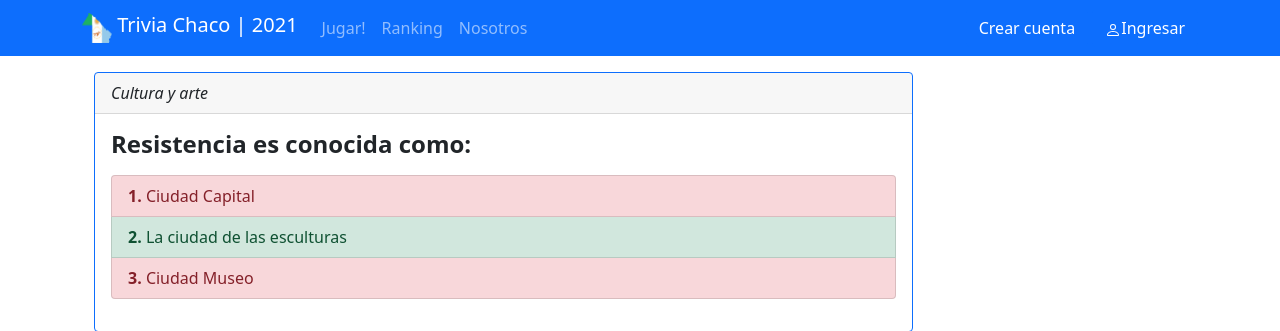
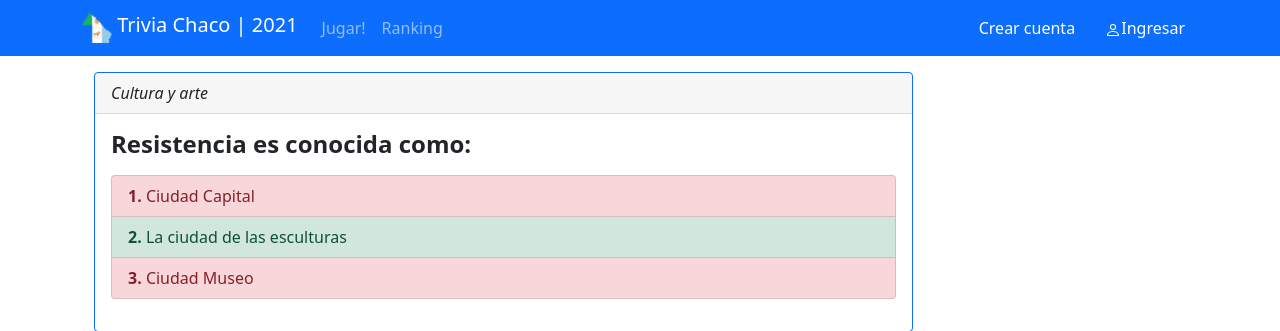
Before and after one commit to jhgakiyama/informatorio2021, a Django app: page /pregunta/1/ in a window 1280 px wide. Shown: the top 331 px of the page. Run offline with Django 3.2, Linux system fonts and the light colour scheme; data comes from the database, SQL or seed files in the repository.

Commit message:
quito 'nosotros'

```diff
--- a/templates/includes/navbar.html
+++ b/templates/includes/navbar.html
@@ -15,9 +15,7 @@
         <li class="nav-item">
           <a class="nav-link" href="{% url 'ranking' %}">Ranking</a>
         </li>
-        <li class="nav-item">
-          <a class="nav-link" href="#">Nosotros</a>
-        </li>
+
       </ul>
 <!--        Botones de le derecha -->
         <form>
```
